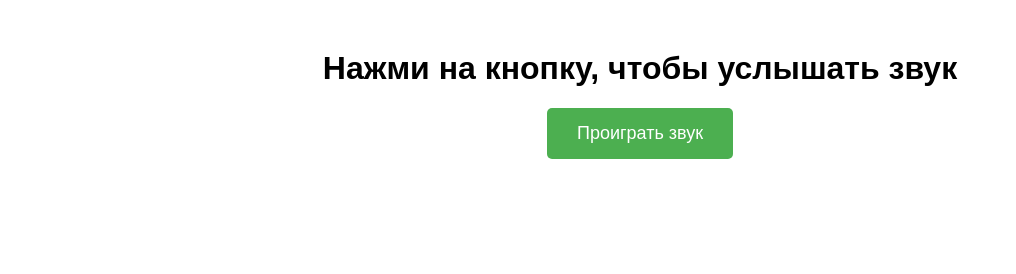
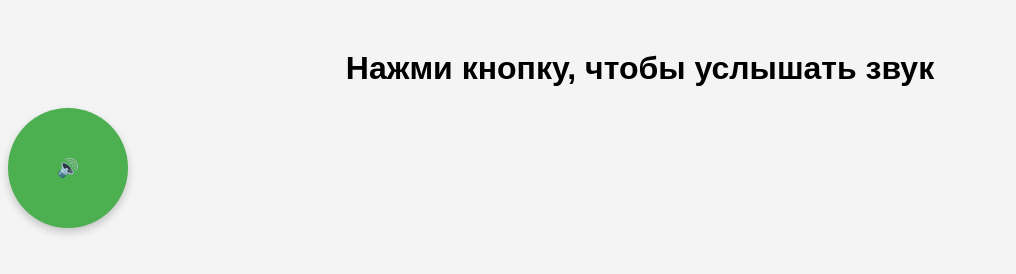
Before and after one commit to Rendeiz/PodZalupoyTvorog, a plain HTML site: page index.html in a window 1280 px wide. Shown: the whole page, without its empty margins (0-1016 px from the left). Drawn offline with Linux system fonts and the light colour scheme.

Commit message:
Update index.html

```diff
--- a/index.html
+++ b/index.html
@@ -3,31 +3,44 @@
 <head>
     <meta charset="UTF-8">
     <meta name="viewport" content="width=device-width, initial-scale=1.0">
-    <title>Под залупой творог</title>
+    <title>Под Залупой Творог</title>
     <style>
         body {
             font-family: Arial, sans-serif;
             text-align: center;
             margin-top: 50px;
+            background-color: #f4f4f4;
         }
-        button {
-            padding: 15px 30px;
-            font-size: 18px;
-            cursor: pointer;
-            border: none;
+        .sound-button {
+            width: 120px;
+            height: 120px;
+            border-radius: 50%;
             background-color: #4CAF50;
             color: white;
-            border-radius: 5px;
+            font-size: 18px;
+            font-weight: bold;
+            border: none;
+            cursor: pointer;
+            display: flex;
+            align-items: center;
+            justify-content: center;
+            box-shadow: 0 4px 8px rgba(0, 0, 0, 0.2);
+            transition: transform 0.2s, background-color 0.3s;
         }
-        button:hover {
+        .sound-button:hover {
             background-color: #45a049;
+            transform: scale(1.1);
+        }
+        .sound-button:active {
+            background-color: #3e8e41;
+            transform: scale(0.95);
         }
     </style>
 </head>
 <body>
 
-    <h1>Нажми на кнопку, чтобы услышать звук</h1>
-    <button onclick="playSound()">Проиграть звук</button>
+    <h1>Нажми кнопку, чтобы услышать звук</h1>
+    <button class="sound-button" onclick="playSound()">🔊</button>
 
     <audio id="sound">
         <source src="sound.mp3" type="audio/mpeg">
```
